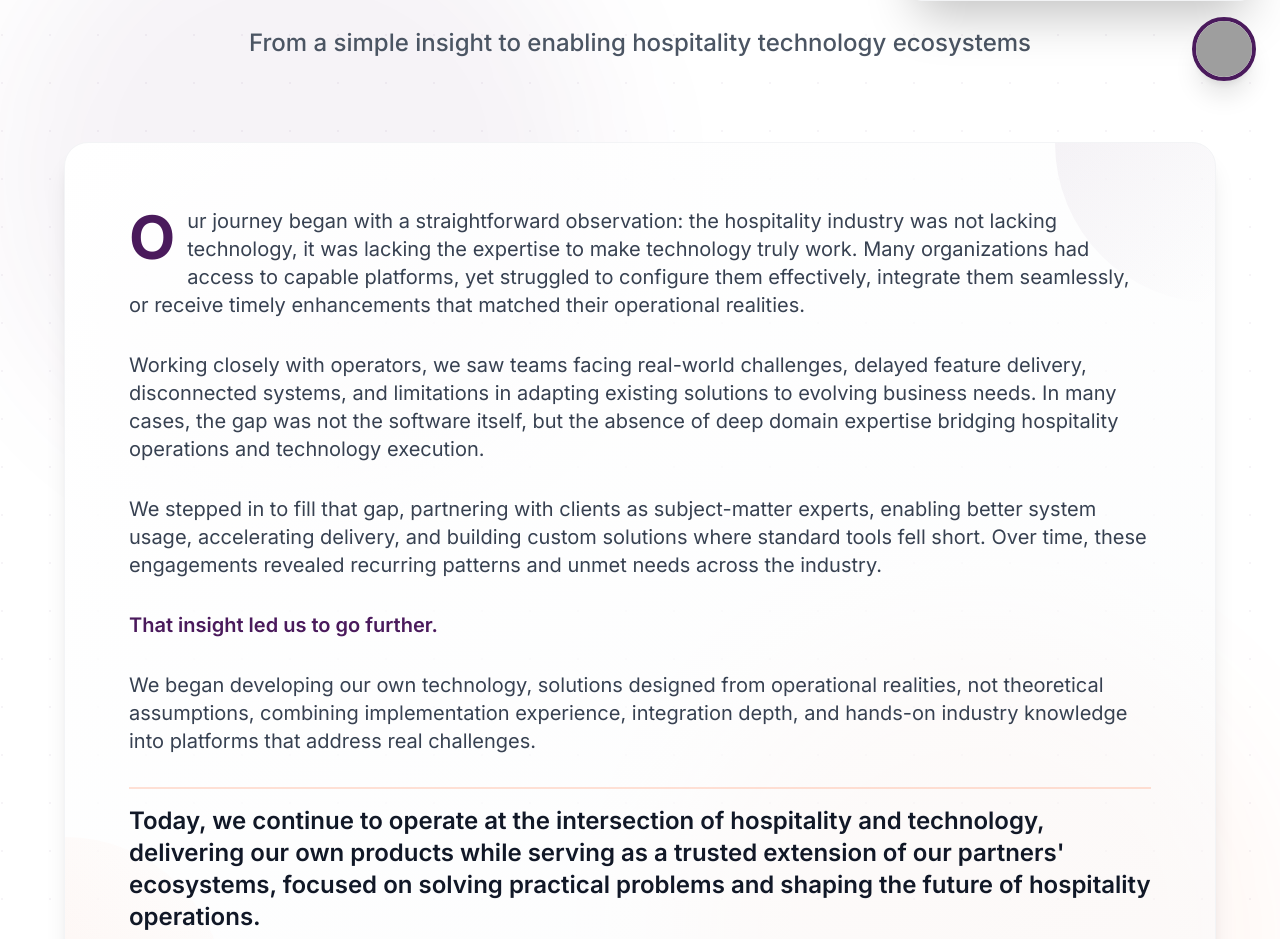
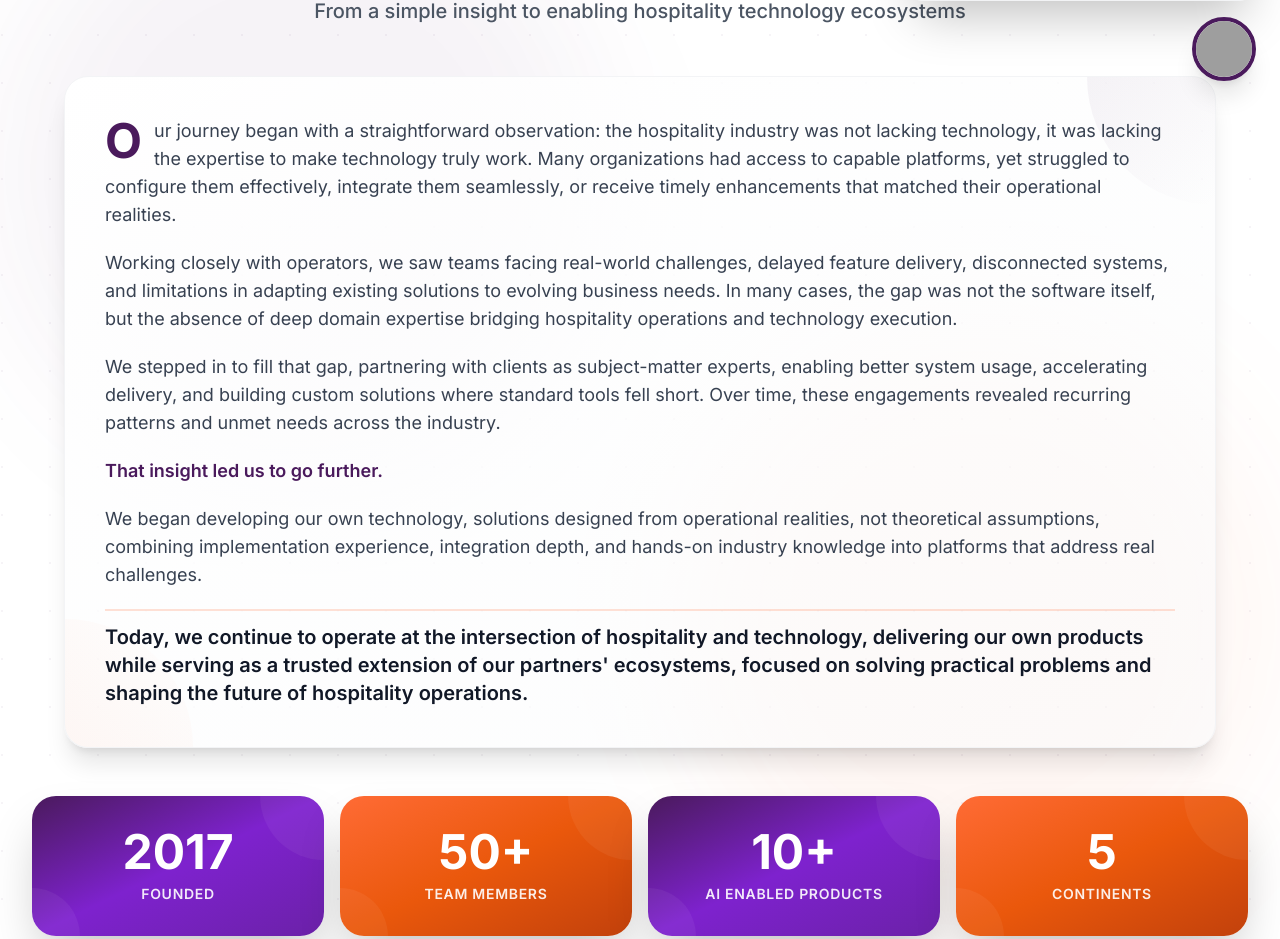
Before and after one commit to JEBITECH/jebi_website, a Next.js app: page /about in a window 1280 px wide. Shown: the part 693-1632 px from the top of the page. Built offline with nearby package versions, Linux system fonts and the light colour scheme; grey boxes are pictures that could not be loaded.

Commit message:
update about page layout and twitter icon in footer

```diff
--- a/app/about/page.tsx
+++ b/app/about/page.tsx
@@ -240,15 +240,15 @@ export default function About() {
         <div className="container-custom relative z-10">
           {/* Centered Header */}
           <AnimatedSection direction="up">
-            <div className="mx-auto max-w-4xl text-center mb-20">
-              <div className="inline-flex items-center gap-2 px-5 py-2.5 bg-gradient-to-r from-primary-purple/10 to-primary-orange/10 rounded-full border border-primary-purple/20 mb-8">
+            <div className="mx-auto max-w-4xl text-center mb-12">
+              <div className="inline-flex items-center gap-2 px-5 py-2.5 bg-gradient-to-r from-primary-purple/10 to-primary-orange/10 rounded-full border border-primary-purple/20 mb-6">
                 <StarIcon className="w-5 h-5 text-primary-purple" />
                 <span className="text-primary-purple text-sm font-semibold">Our Journey</span>
               </div>
-              <h2 className="text-4xl sm:text-5xl lg:text-6xl font-bold tracking-tight text-gray-900 font-heading mb-8">
+              <h2 className="text-3xl sm:text-4xl lg:text-5xl font-bold tracking-tight text-gray-900 font-heading mb-6">
                 Our Story
               </h2>
-              <p className="text-2xl leading-relaxed text-gray-600 font-medium">
+              <p className="text-xl leading-relaxed text-gray-600 font-medium">
                 From a simple insight to enabling hospitality technology ecosystems
               </p>
             </div>
@@ -256,14 +256,14 @@ export default function About() {
 
           {/* Story Content - Enhanced Typography */}
           <AnimatedSection direction="up" delay={0.2}>
-            <div className="max-w-6xl mx-auto mb-20">
-              <div className="bg-gradient-to-br from-white to-gray-50/50 rounded-3xl p-12 md:p-16 shadow-xl border border-gray-100 relative overflow-hidden">
+            <div className="max-w-6xl mx-auto mb-12">
+              <div className="bg-gradient-to-br from-white to-gray-50/50 rounded-3xl p-8 md:p-10 shadow-xl border border-gray-100 relative overflow-hidden">
                 {/* Decorative corner elements */}
-                <div className="absolute top-0 right-0 w-40 h-40 bg-gradient-to-br from-primary-purple/5 to-transparent rounded-bl-full"></div>
-                <div className="absolute bottom-0 left-0 w-40 h-40 bg-gradient-to-tr from-primary-orange/5 to-transparent rounded-tr-full"></div>
+                <div className="absolute top-0 right-0 w-32 h-32 bg-gradient-to-br from-primary-purple/5 to-transparent rounded-bl-full"></div>
+                <div className="absolute bottom-0 left-0 w-32 h-32 bg-gradient-to-tr from-primary-orange/5 to-transparent rounded-tr-full"></div>
 
-                <div className="relative z-10 space-y-8 text-lg md:text-xl text-gray-700 leading-relaxed">
-                  <p className="first-letter:text-6xl first-letter:font-bold first-letter:text-primary-purple first-letter:mr-3 first-letter:float-left first-letter:leading-none">
+                <div className="relative z-10 space-y-5 text-base md:text-lg text-gray-700 leading-relaxed">
+                  <p className="first-letter:text-5xl first-letter:font-bold first-letter:text-primary-purple first-letter:mr-3 first-letter:float-left first-letter:leading-none">
                     Our journey began with a straightforward observation: the hospitality industry was not lacking technology, it was lacking the expertise to make technology truly work. Many organizations had access to capable platforms, yet struggled to configure them effectively, integrate them seamlessly, or receive timely enhancements that matched their operational realities.
                   </p>
                   <p>
@@ -278,7 +278,7 @@ export default function About() {
                   <p>
                     We began developing our own technology, solutions designed from operational realities, not theoretical assumptions, combining implementation experience, integration depth, and hands-on industry knowledge into platforms that address real challenges.
                   </p>
-                  <p className="text-xl md:text-2xl font-semibold text-gray-900 pt-4 border-t-2 border-primary-orange/20">
+                  <p className="text-lg md:text-xl font-semibold text-gray-900 pt-3 border-t-2 border-primary-orange/20">
                     Today, we continue to operate at the intersection of hospitality and technology, delivering our own products while serving as a trusted extension of our partners' ecosystems, focused on solving practical problems and shaping the future of hospitality operations.
                   </p>
                 </div>
@@ -289,43 +289,43 @@ export default function About() {
           {/* Stats Grid - Enhanced Design */}
           <AnimatedSection direction="up" delay={0.4}>
             <div className="max-w-7xl mx-auto">
-              <div className="grid grid-cols-2 lg:grid-cols-4 gap-6">
-                <div className="group bg-gradient-to-br from-primary-purple via-purple-700 to-purple-800 rounded-3xl p-10 text-center shadow-2xl relative overflow-hidden hover:scale-105 transition-transform duration-300">
+              <div className="grid grid-cols-2 lg:grid-cols-4 gap-4">
+                <div className="group bg-gradient-to-br from-primary-purple via-purple-700 to-purple-800 rounded-3xl p-8 text-center shadow-2xl relative overflow-hidden hover:scale-105 transition-transform duration-300">
                   <div className="absolute inset-0 bg-white/0 group-hover:bg-white/5 transition-colors duration-300"></div>
                   <div className="absolute top-0 right-0 w-32 h-32 bg-white/5 rounded-full -translate-y-1/2 translate-x-1/2"></div>
                   <div className="absolute bottom-0 left-0 w-24 h-24 bg-white/5 rounded-full translate-y-1/2 -translate-x-1/2"></div>
                   <div className="relative z-10">
-                    <div className="text-6xl font-bold text-white mb-3 group-hover:scale-110 transition-transform duration-300">2017</div>
+                    <div className="text-5xl font-bold text-white mb-2 group-hover:scale-110 transition-transform duration-300">2017</div>
                     <div className="text-sm text-white/90 font-semibold uppercase tracking-wider">Founded</div>
                   </div>
                 </div>
 
-                <div className="group bg-gradient-to-br from-primary-orange via-orange-600 to-orange-700 rounded-3xl p-10 text-center shadow-2xl relative overflow-hidden hover:scale-105 transition-transform duration-300">
+                <div className="group bg-gradient-to-br from-primary-orange via-orange-600 to-orange-700 rounded-3xl p-8 text-center shadow-2xl relative overflow-hidden hover:scale-105 transition-transform duration-300">
                   <div className="absolute inset-0 bg-white/0 group-hover:bg-white/5 transition-colors duration-300"></div>
                   <div className="absolute top-0 right-0 w-32 h-32 bg-white/5 rounded-full -translate-y-1/2 translate-x-1/2"></div>
                   <div className="absolute bottom-0 left-0 w-24 h-24 bg-white/5 rounded-full translate-y-1/2 -translate-x-1/2"></div>
                   <div className="relative z-10">
-                    <div className="text-6xl font-bold text-white mb-3 group-hover:scale-110 transition-transform duration-300">50+</div>
+                    <div className="text-5xl font-bold text-white mb-2 group-hover:scale-110 transition-transform duration-300">50+</div>
                     <div className="text-sm text-white/90 font-semibold uppercase tracking-wider">Team Members</div>
                   </div>
                 </div>
 
-                <div className="group bg-gradient-to-br from-primary-purple via-purple-700 to-purple-800 rounded-3xl p-10 text-center shadow-2xl relative overflow-hidden hover:scale-105 transition-transform duration-300">
+                <div className="group bg-gradient-to-br from-primary-purple via-purple-700 to-purple-800 rounded-3xl p-8 text-center shadow-2xl relative overflow-hidden hover:scale-105 transition-transform duration-300">
                   <div className="absolute inset-0 bg-white/0 group-hover:bg-white/5 transition-colors duration-300"></div>
                   <div className="absolute top-0 right-0 w-32 h-32 bg-white/5 rounded-full -translate-y-1/2 translate-x-1/2"></div>
                   <div className="absolute bottom-0 left-0 w-24 h-24 bg-white/5 rounded-full translate-y-1/2 -translate-x-1/2"></div>
                   <div className="relative z-10">
-                    <div className="text-6xl font-bold text-white mb-3 group-hover:scale-110 transition-transform duration-300">10+</div>
+                    <div className="text-5xl font-bold text-white mb-2 group-hover:scale-110 transition-transform duration-300">10+</div>
                     <div className="text-sm text-white/90 font-semibold uppercase tracking-wider">AI enabled Products</div>
                   </div>
                 </div>
 
-                <div className="group bg-gradient-to-br from-primary-orange via-orange-600 to-orange-700 rounded-3xl p-10 text-center shadow-2xl relative overflow-hidden hover:scale-105 transition-transform duration-300">
+                <div className="group bg-gradient-to-br from-primary-orange via-orange-600 to-orange-700 rounded-3xl p-8 text-center shadow-2xl relative overflow-hidden hover:scale-105 transition-transform duration-300">
                   <div className="absolute inset-0 bg-white/0 group-hover:bg-white/5 transition-colors duration-300"></div>
                   <div className="absolute top-0 right-0 w-32 h-32 bg-white/5 rounded-full -translate-y-1/2 translate-x-1/2"></div>
                   <div className="absolute bottom-0 left-0 w-24 h-24 bg-white/5 rounded-full translate-y-1/2 -translate-x-1/2"></div>
                   <div className="relative z-10">
-                    <div className="text-6xl font-bold text-white mb-3 group-hover:scale-110 transition-transform duration-300">5</div>
+                    <div className="text-5xl font-bold text-white mb-2 group-hover:scale-110 transition-transform duration-300">5</div>
                     <div className="text-sm text-white/90 font-semibold uppercase tracking-wider">Continents</div>
                   </div>
                 </div>
--- a/components/Footer.tsx
+++ b/components/Footer.tsx
@@ -26,8 +26,8 @@ const navigation = {
       name: 'Twitter',
       href: '#',
       icon: (props: any) => (
-        <svg fill="currentColor" viewBox="0 0 20 20" {...props}>
-          <path d="M6.29 18.251c7.547 0 11.675-6.253 11.675-11.675 0-.178 0-.355-.012-.53A8.348 8.348 0 0020 3.92a8.19 8.19 0 01-2.357.646 4.118 4.118 0 001.804-2.27 8.224 8.224 0 01-2.605.996 4.107 4.107 0 00-6.993 3.743 11.65 11.65 0 01-8.457-4.287 4.106 4.106 0 001.27 5.477A4.073 4.073 0 01.8 7.713v.052a4.105 4.105 0 003.292 4.022 4.095 4.095 0 01-1.853.07 4.108 4.108 0 003.834 2.85A8.233 8.233 0 010 16.407a11.616 11.616 0 006.29 1.84" />
+        <svg fill="currentColor" viewBox="0 0 24 24" {...props}>
+          <path d="M18.244 2.25h3.308l-7.227 8.26 8.502 11.24H16.17l-5.214-6.817L4.99 21.75H1.68l7.73-8.835L1.254 2.25H8.08l4.713 6.231zm-1.161 17.52h1.833L7.084 4.126H5.117z"/>
         </svg>
       ),
     },
```
